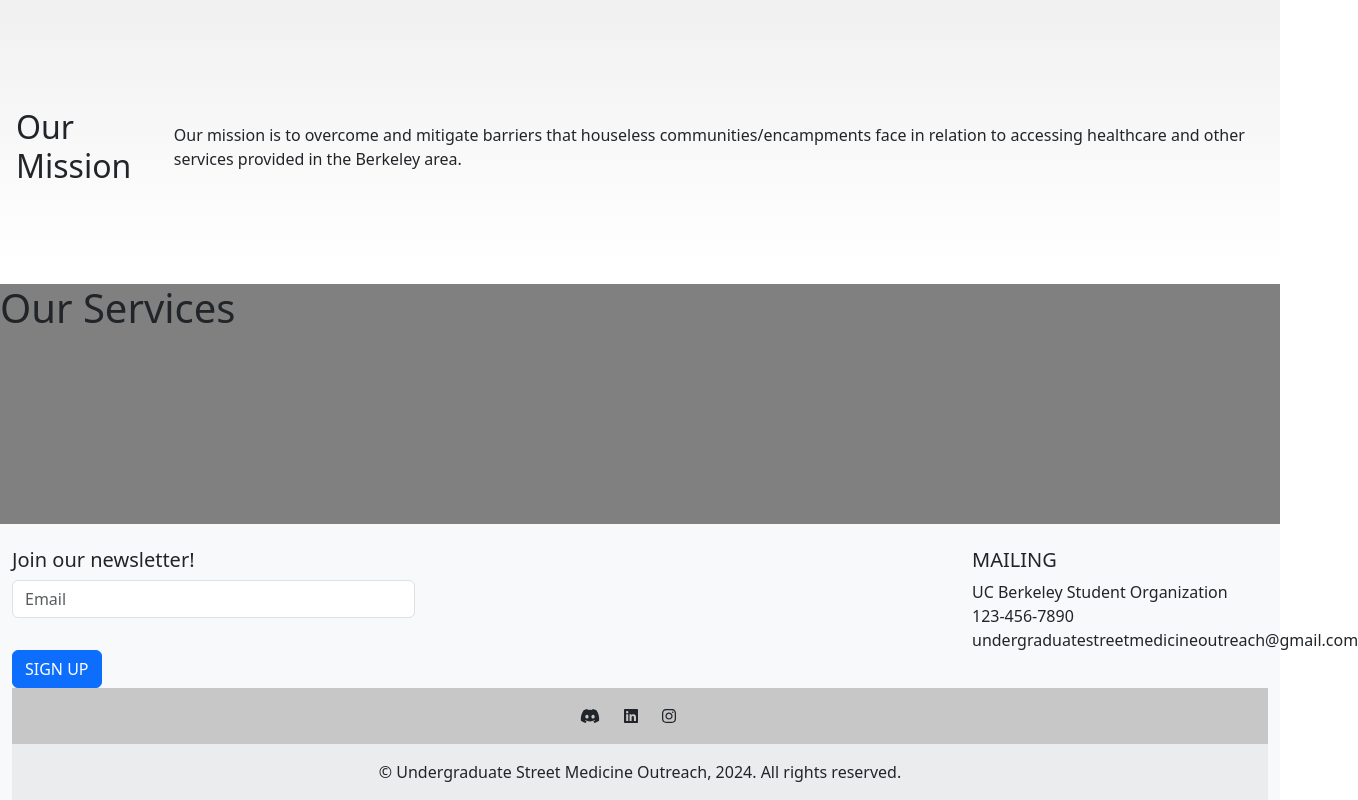
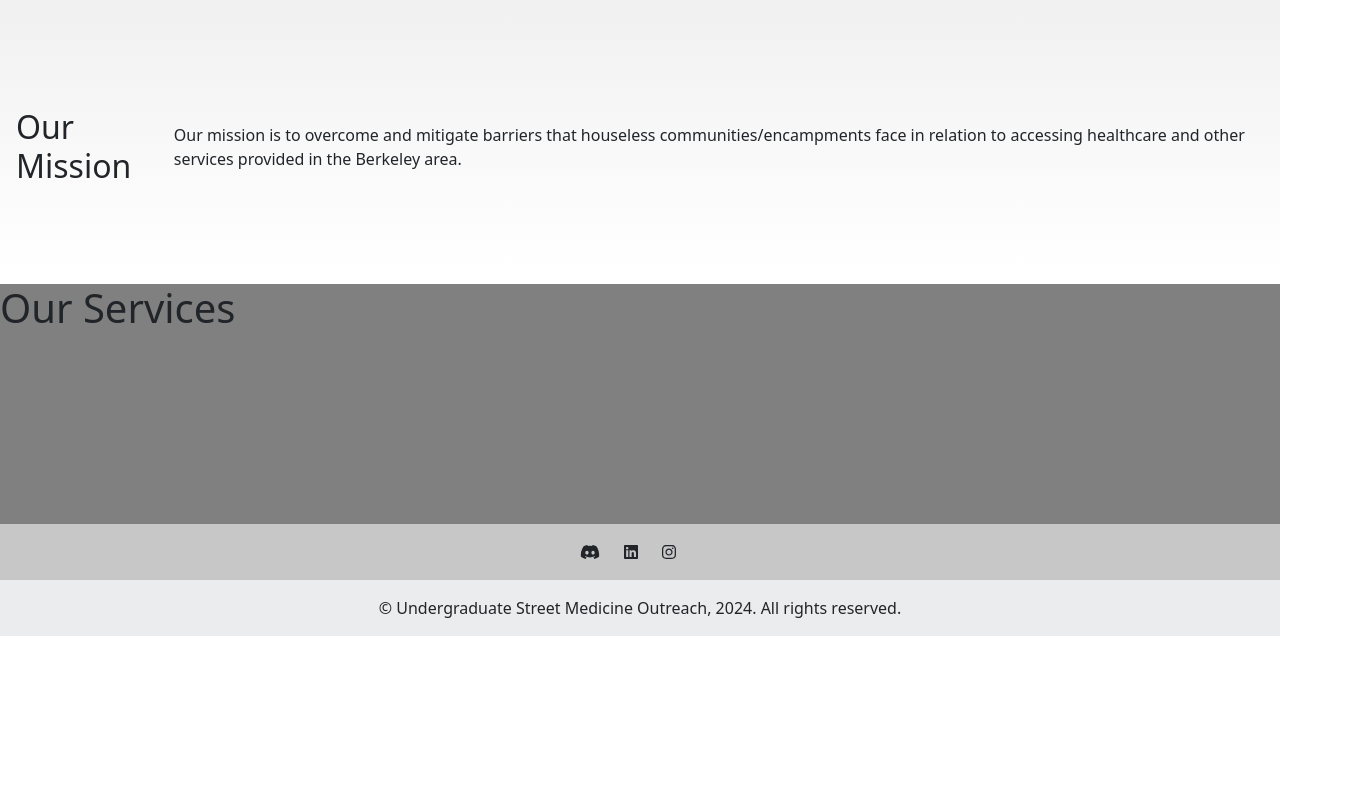
Before and after one commit to makelyan/calusmo-main, a React (Create React App) app: page / in a window 1280 px wide. Shown: the part 1269-2069 px from the top of the page, 1358 px wide, since content can reach past the window. After the commit the page ends 1905 px from the top, so only its background shows below. Built offline with nearby package versions, Linux system fonts and the light colour scheme.

Commit message:
Finished footer

```diff
--- a/src/components/Footer.js
+++ b/src/components/Footer.js
@@ -6,46 +6,18 @@ import { faDiscord, faLinkedin, faInstagram } from '@fortawesome/free-brands-svg
 
 const Footer = () => {
   const [email, setEmail] = useState('');
+  const [firstName, setFirstName] = useState('');
+  const [lastName, setLastName] = useState('');
 
   // Handler for the form submission
   const handleSubmit = (event) => {
     event.preventDefault();
     // Process form data here
-    console.log({ email });
+    console.log({ email, firstName, lastName });
   };
 
   return (
     <footer className="bg-light text-center text-lg-start">
-      <Container fluid className="text-dark">
-        <Row className="pt-4 justify-content-between">
-          <Col xs={12} md={6} lg={4} className="mb-4 mb-lg-0">
-            <Form onSubmit={handleSubmit}>
-              <h5>Join our newsletter!</h5>
-              <Form.Group className="mb-3" controlId="formBasicEmail">
-                <Form.Control
-                  type="email"
-                  placeholder="Email"
-                  value={email}
-                  onChange={(e) => setEmail(e.target.value)}
-                />
-              </Form.Group>
-
-              <Button variant="primary" type="submit" className="mt-3">
-                SIGN UP
-              </Button>
-            </Form>
-          </Col>
-
-          <Col lg={{ span: 3, order: 'last' }} md={6} className="mb-4 mb-md-0">
-            <h5 className="text-uppercase">Mailing</h5>
-            <ul className="list-unstyled mb-0">
-              <li className="text-dark">UC Berkeley Student Organization</li>
-              <li className="text-dark">123-456-7890</li>
-              <li className="text-dark">undergraduatestreetmedicineoutreach@gmail.com</li>
-            </ul>
-          </Col>
-        </Row>
-
         {/* Social icons and copyright section */}
         <div className="text-center p-3" style={{ backgroundColor: 'rgba(0, 0, 0, 0.2)' }}>
           <a href="https://discord.gg/XCngeXWusK" rel="noopener noreferrer" target="_blank" className="text-dark me-4">
@@ -62,7 +34,6 @@ const Footer = () => {
         <div className="text-center p-3" style={{ backgroundColor: 'rgba(0, 0, 0, 0.05)' }}>
           © Undergraduate Street Medicine Outreach, 2024. All rights reserved.
         </div>
-      </Container>
     </footer>
   );
 };
```
